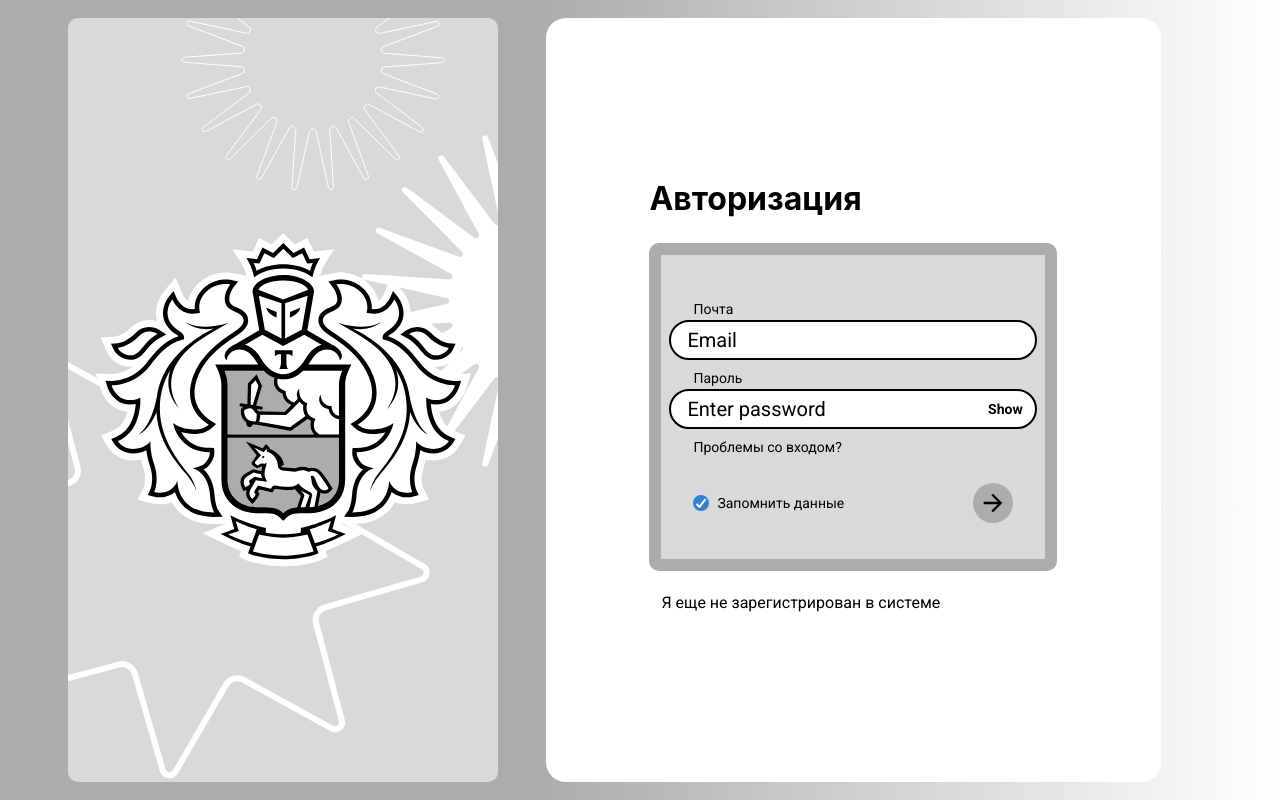
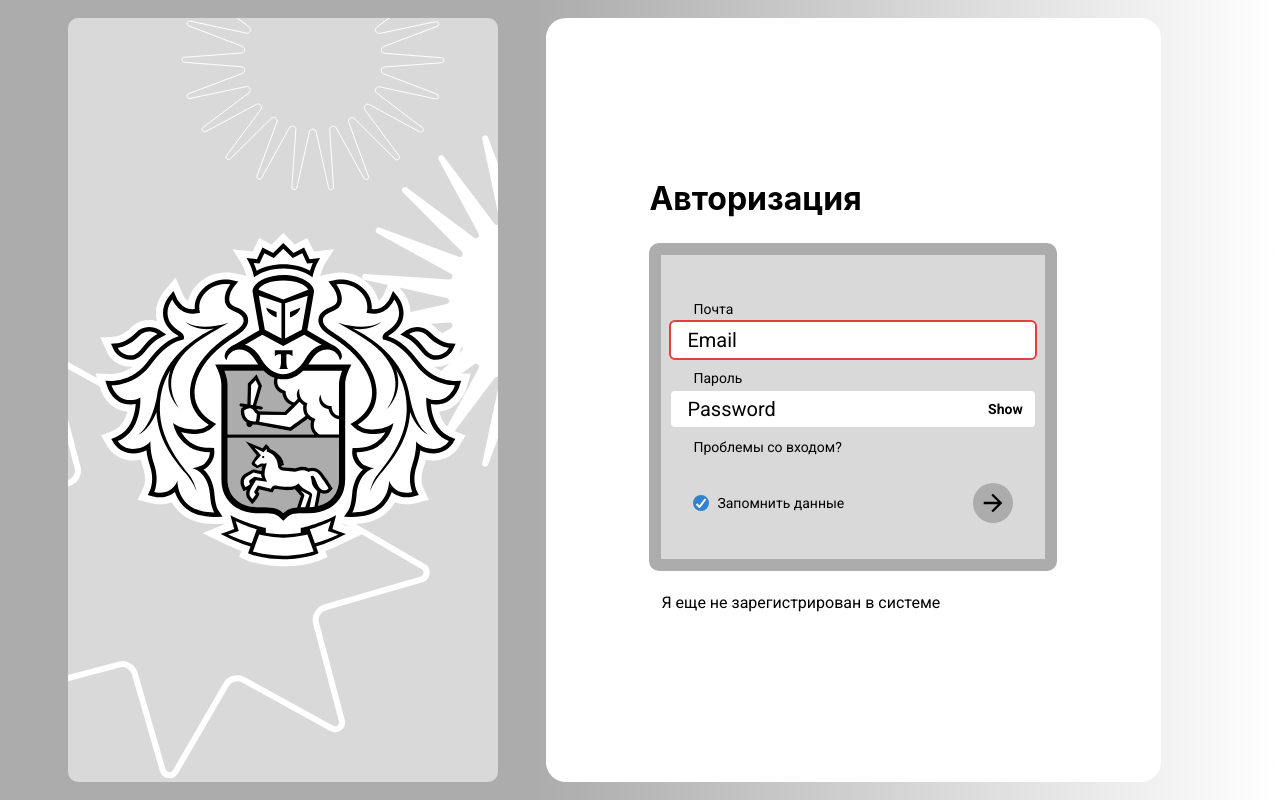
Before and after one commit to skipper-tink/skipper-frontend, a React (Create React App) app: page /authentication in a window 1280 px wide. Built offline with nearby package versions, Linux system fonts and the light colour scheme.

Commit message:
connect auth with backend

```diff
--- a/src/components/Authentication/AuthForm.tsx
+++ b/src/components/Authentication/AuthForm.tsx
@@ -13,35 +13,39 @@ import {
   useBoolean,
   Box,
   Text,
-  FormErrorMessage,
 } from '@chakra-ui/react';
-import { useNavigate } from 'react-router-dom';
 import { ArrowForwardIcon } from '@chakra-ui/icons';
 import styles from './style.module.css';
 import classNames from 'classnames/bind';
-import { useForm } from 'react-hook-form';
+import { Creds } from '../../type/dataType';
+import validator from 'validator';
 
 const style = classNames.bind(styles);
 
-function AuthForm() {
+interface AuthFormProps {
+  creds: Creds;
+  onCredsChanged: (creds: Creds) => void;
+  onAuth: () => Promise<void>;
+  load: boolean;
+}
+
+function AuthForm({ creds, onCredsChanged, onAuth, load }: AuthFormProps) {
   const [show, setShow] = useBoolean();
-  const navigate = useNavigate();
-  const {
-    handleSubmit,
-    register,
-    formState: { errors, isSubmitting },
-  } = useForm();
+  const loading = load;
+  const [login, setLogin] = React.useState(creds.login);
+  const [password, setPassword] = React.useState(creds.password);
 
-  function onSubmit() {
-    return new Promise((resolve) => {
-      setTimeout(() => {
-        resolve('');
-        navigate('..');
-      }, 3000);
-    });
-  }
+  const handleLoginChange = (event: React.ChangeEvent<HTMLInputElement>) => {
+    setLogin(event.target.value);
+    onCredsChanged({ ...creds, login: event.target.value });
+  };
+
+  const handlePasswordChange = (event: React.ChangeEvent<HTMLInputElement>) => {
+    setPassword(event.target.value);
+    onCredsChanged({ ...creds, password: event.target.value });
+  };
   return (
-    <form onSubmit={handleSubmit(onSubmit)}>
+    <form>
       <Heading
         as="h2"
         fontWeight="Bold"
@@ -52,56 +56,41 @@ function AuthForm() {
         Авторизация
       </Heading>
       <Box className={style('card')}>
-        <FormControl className={style('formCard')} isInvalid={!!errors.email}>
+        <FormControl className={style('formCard')}>
           <Box className={style('cardItem', 'login')}>
             <Text fontSize="xs">Почта</Text>
             <Input
-              id="email"
+              value={login}
+              onChange={handleLoginChange}
               placeholder="Email"
-              borderColor="gray.400"
+              borderRadius="6px"
+              borderColor="gray"
               variant="filled"
-              background="white"
               size="md"
-              colorScheme="whiteAlpha"
               _focus={{
                 bg: 'white',
               }}
-              {...register('email', {
-                required: 'This is required',
-                minLength: {
-                  value: 6,
-                  message: 'Введите почту вида: exp@gmail.com',
-                },
-              })}
+              isInvalid={!validator.isEmail(login)}
             />
-            <FormErrorMessage>
-              <Text ml="6">{errors.email && errors.email.message + ''}</Text>
-            </FormErrorMessage>
           </Box>
         </FormControl>
-        <FormControl isInvalid={!!errors.password}>
+        <FormControl>
           <Box className={style('cardItem', 'password')}>
             <Text fontSize="xs">Пароль</Text>
             <InputGroup size="sm">
               <Input
-                id="password"
+                value={password}
+                onChange={handlePasswordChange}
                 pr="4.5rem"
                 type={show ? 'text' : 'password'}
-                placeholder="Enter password"
-                borderColor="gray.400"
+                placeholder="Password"
+                borderRadius="6px"
+                borderColor="gray"
                 variant="filled"
-                background="white"
                 size="md"
                 _focus={{
                   bg: 'white',
                 }}
-                {...register('password', {
-                  required: 'Обязательное поле',
-                  minLength: {
-                    value: 8,
-                    message: 'В пароле минимум 8 символов',
-                  },
-                })}
               />
               <InputRightElement width="4rem" h="2.5rem">
                 <Button size="xs" onClick={setShow.toggle}>
@@ -109,11 +98,6 @@ function AuthForm() {
                 </Button>
               </InputRightElement>
             </InputGroup>
-            <FormErrorMessage>
-              <Text ml="6">
-                {errors.password && errors.password.message + ''}
-              </Text>
-            </FormErrorMessage>
           </Box>
         </FormControl>
         <Link href="" className={style('cardItem', 'problems')}>
@@ -126,14 +110,14 @@ function AuthForm() {
           <IconButton
             className={style('cardItemDone')}
             isRound={true}
+            onClick={onAuth}
             size="md"
             variant="solid"
             color="black"
             aria-label="Done"
             fontSize="lg"
             bgColor="darkGray"
-            icon={isSubmitting ? <Spinner /> : <ArrowForwardIcon />}
-            type="submit"
+            icon={loading ? <Spinner /> : <ArrowForwardIcon />}
           />
         </Box>
       </Box>
--- a/src/components/Authentication/index.tsx
+++ b/src/components/Authentication/index.tsx
@@ -2,11 +2,40 @@ import styles from './style.module.css';
 import classNames from 'classnames/bind';
 import { Box, HStack, Link } from '@chakra-ui/react';
 import AuthForm from './AuthForm';
-import React from 'react';
+import React, { useState } from 'react';
+import axios from 'axios';
+import { Creds } from '../../type/dataType';
+import { useNavigate } from 'react-router-dom';
 
 const style = classNames.bind(styles);
 
 function Authentication() {
+  const navigate = useNavigate();
+  const [loading, setLoading] = useState<boolean>(false);
+  const [creds, setCreds] = useState<Creds>({
+    login: '',
+    password: '',
+  });
+
+  const handleChangedCreds = (creds: Creds) => {
+    setCreds(creds);
+  };
+
+  const handleAuthentication = async () => {
+    try {
+      setLoading(true);
+      const response = await axios.post('/api/authentication', {
+        login: creds.login,
+        password: creds.password,
+      });
+
+      if (response.status === 200) navigate('/employees');
+    } catch (error) {
+      console.error('Ошибка:', error);
+    } finally {
+      setLoading(false);
+    }
+  };
   return (
     <div className={style('authentication')}>
       <Box w="96vw" h="764px">
@@ -15,7 +44,12 @@ function Authentication() {
             <img src="./tinkoffLogo.svg" alt="TINKOFFLOGO" />
           </Box>
           <div className={style('fullcard')}>
-            <AuthForm />
+            <AuthForm
+              creds={creds}
+              onCredsChanged={handleChangedCreds}
+              onAuth={handleAuthentication}
+              load={loading}
+            />
             <div className={style('linkToRegister')}>
               <Link href="/signup" className={style('link')}>
                 <p>Я еще не зарегистрирован в системе</p>
```
